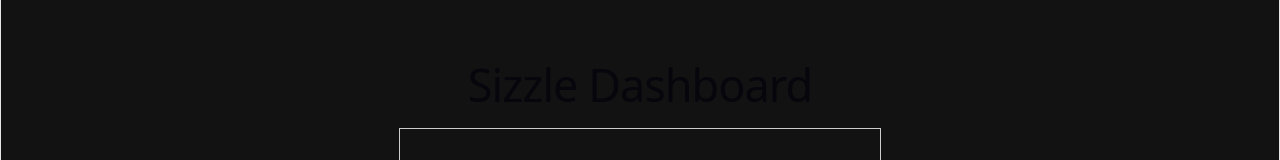
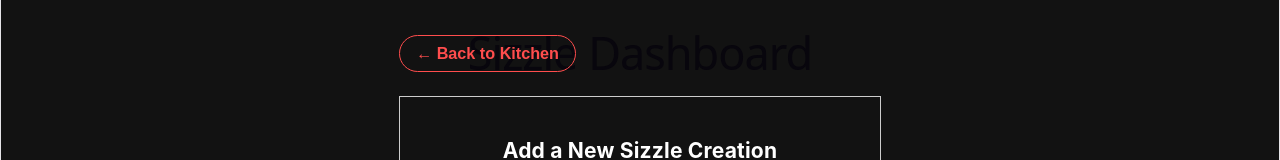
Before and after one commit to Tanisha-png/Sizzle, a React (Vite) app in the folder frontend/: page / in a window 1280 px wide. Both pictures are taken after a click on the button "Let's Cook". Shown: the top 160 px of the page. Built offline with nearby package versions, Linux system fonts and the light colour scheme; no server answers.

Commit message:
(frontend) add back button reverse transition

```diff
--- a/frontend/src/App.tsx
+++ b/frontend/src/App.tsx
@@ -1,4 +1,4 @@
-import { useEffect, useState } from "react"; // Added missing imports
+import { useEffect, useState } from "react";
 import AddRecipeForm from "./components/AddRecipeForm";
 import RecipeCard from "./components/RecipeCard";
 import sizzleVideo from "./assets/sizzle.mp4";
@@ -6,6 +6,7 @@ import sizzleVideo from "./assets/sizzle.mp4";
 function App() {
   const [showDashboard, setShowDashboard] = useState(false);
   const [isExiting, setIsExiting] = useState(false);
+  const [isDashboardExiting, setIsDashboardExiting] = useState(false); // New state for reverse transition
   const [recipes, setRecipes] = useState<any[]>([]);
   const [externalRecipes, setExternalRecipes] = useState<any[]>([]);
   const [searchTerm, setSearchTerm] = useState("");
@@ -23,13 +24,20 @@ function App() {
     }
   }, [showDashboard]);
 
-  // --- Transition Handler ---
+  // --- Transition Handlers ---
   const handleEnterApp = () => {
-    setIsExiting(true); // Start the fade/scale animation
-
-    // Delay switching components to allow the animation to play
+    setIsExiting(true);
     setTimeout(() => {
       setShowDashboard(true);
+      setIsExiting(false); // Reset landing state for future returns
+    }, 500);
+  };
+
+  const handleBackToLanding = () => {
+    setIsDashboardExiting(true); // Trigger dashboard exit animation
+    setTimeout(() => {
+      setShowDashboard(false);
+      setIsDashboardExiting(false); // Reset state after transition
     }, 500);
   };
 
@@ -118,7 +126,7 @@ function App() {
     return (
       <div
         style={styles.landingContainer}
-        className={isExiting ? "landing-exit" : ""} // Apply exit class
+        className={isExiting ? "landing-exit" : ""}
       >
         <video autoPlay loop muted playsInline style={styles.videoBackground}>
           <source src={sizzleVideo} type="video/mp4" />
@@ -142,8 +150,16 @@ function App() {
 
   //? --- DASHBOARD VIEW ---
   return (
-    <div style={styles.container} className="dashboard-enter">
-      <h1 style={styles.header}>Sizzle Dashboard</h1>
+    <div
+      style={styles.container}
+      className={isDashboardExiting ? "dashboard-exit" : "dashboard-enter"}
+    >
+      <div style={styles.navHeader}>
+        <button style={styles.backBtn} onClick={handleBackToLanding}>
+          ← Back to Kitchen
+        </button>
+        <h1 style={styles.header}>Sizzle Dashboard</h1>
+      </div>
 
       <AddRecipeForm onRecipeAdded={fetchRecipes} />
 
@@ -187,10 +203,30 @@ const styles = {
     color: "#fff",
     fontFamily: "Inter, sans-serif",
   },
+  navHeader: {
+    display: "flex",
+    alignItems: "center",
+    justifyContent: "center",
+    position: "relative" as const,
+    marginBottom: "30px",
+  },
+  backBtn: {
+    position: "absolute" as const,
+    left: 0,
+    backgroundColor: "transparent",
+    color: "#ff4d4d",
+    border: "1px solid #ff4d4d",
+    padding: "8px 16px",
+    borderRadius: "20px",
+    cursor: "pointer",
+    fontSize: "0.9rem",
+    fontWeight: "bold" as const,
+    transition: "all 0.2s ease",
+  },
   header: {
     textAlign: "center" as const,
     fontSize: "2.5rem",
-    marginBottom: "30px",
+    margin: 0,
     letterSpacing: "-1px",
   },
   searchContainer: { marginBottom: "30px" },
@@ -219,7 +255,6 @@ const styles = {
     justifyContent: "center",
     alignItems: "center",
     backgroundColor: "#000",
-    transition: "opacity 0.5s ease-out, transform 0.5s ease-out", // Smooth transition
   },
   videoBackground: {
     position: "absolute" as const,
--- a/frontend/src/index.css
+++ b/frontend/src/index.css
@@ -159,3 +159,19 @@ body,
   opacity: 0;
   transform: scale(1.1)
 }
+
+/* Handle dashboard exit */
+.dashboard-exit {
+  animation: slideFadeOut 0.5s cubic-bezier(0.4, 0, 0.2, 1) forwards;
+}
+
+@keyframes slideFadeOut {
+  from {
+    opacity: 1;
+    transform: translateY(0);
+  }
+  to {
+    opacity: 0;
+    transform: translateY(20px);
+  }
+}
```
